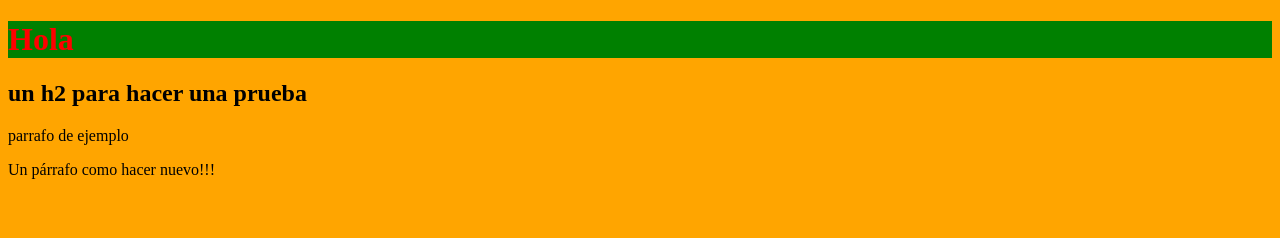
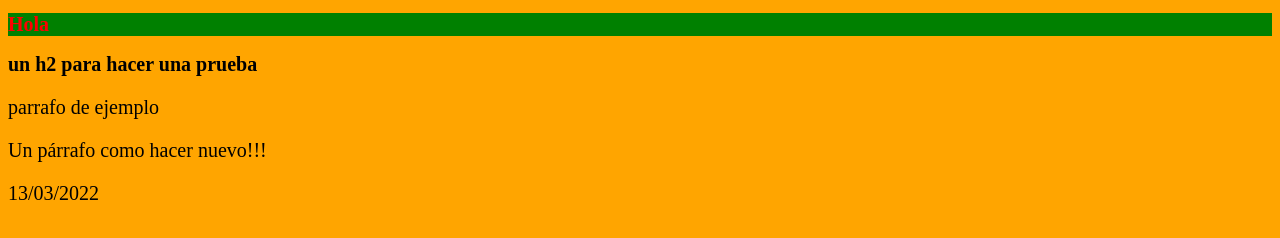
Before and after one commit to dariorojo2018/primer-repo, a plain HTML site: page index.html in a window 1280 px wide. Drawn offline with Linux system fonts and the light colour scheme.

Commit message:
13/03/2022

```diff
--- a/css/styles.css
+++ b/css/styles.css
@@ -4,4 +4,5 @@
 }
 *{
     background-color: orange;
+    font-size: 20px;
 }
--- a/index.html
+++ b/index.html
@@ -15,6 +15,7 @@
     <h2> un h2 para hacer una prueba</h2>
     <p>parrafo de ejemplo</p>
     <p> Un párrafo como hacer nuevo!!!</p>
+    <p>13/03/2022</p>
 
 </body>
 
```
